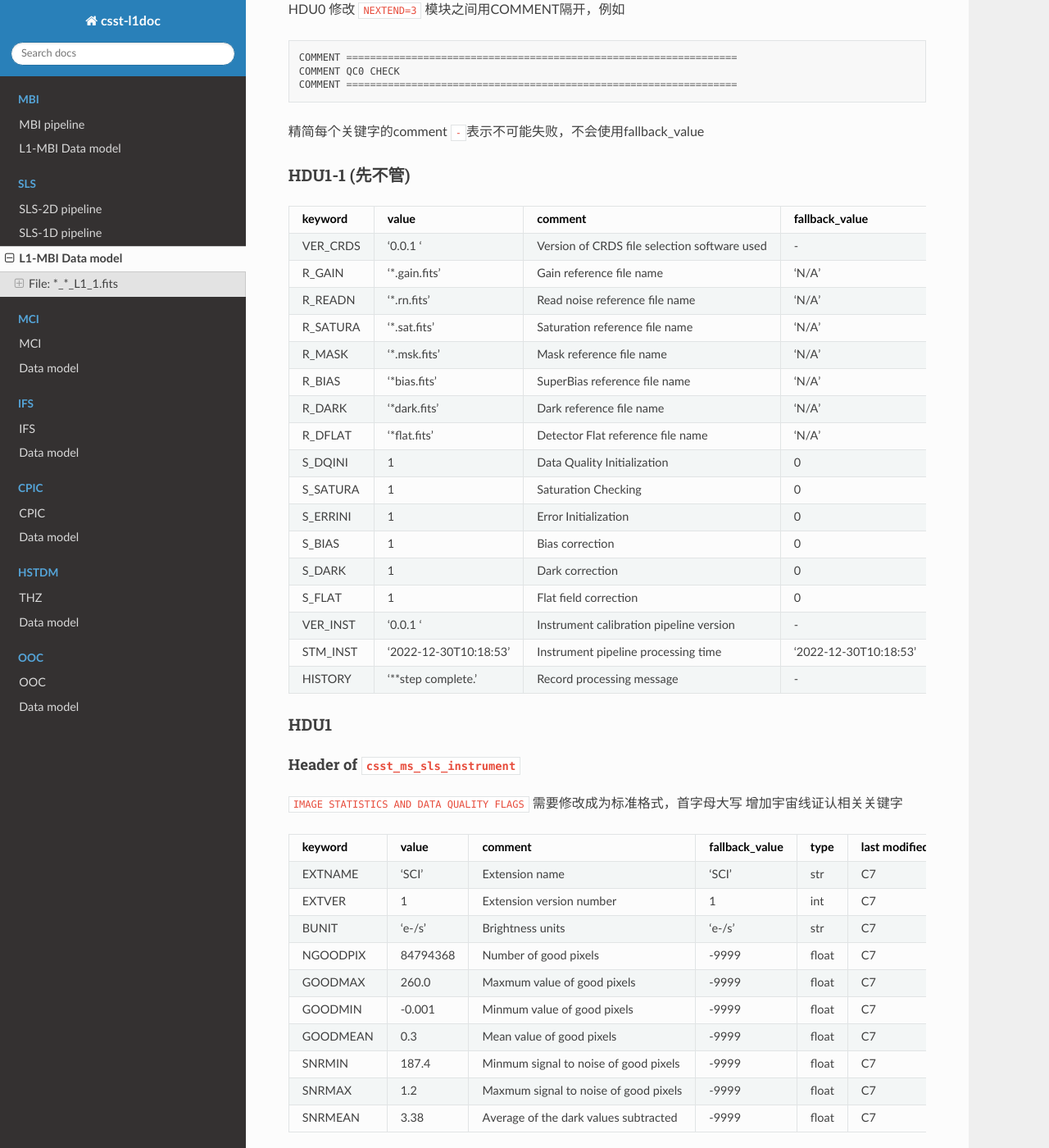
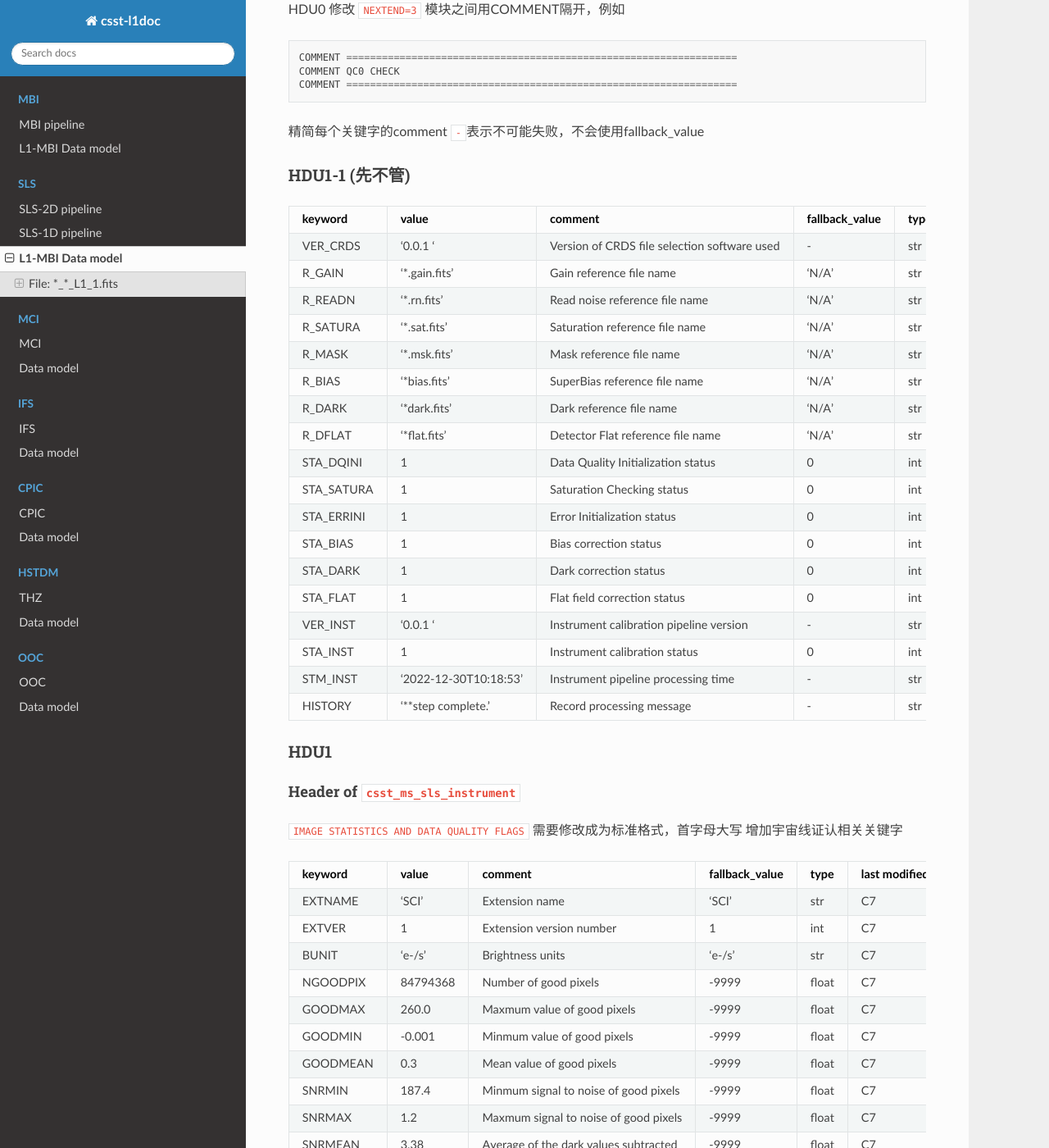
Before and after one commit to hypergravity/csst-doc-msc, a Sphinx documentation site: the page built from docs/source/sls/data_model.md, in a window 1280 px wide and 1400 px high, scrolled down 578 px. Shown: the whole window at 82% size. Built offline with Sphinx 7.4.7 and the Read the Docs theme 2.0.0, drawn with Linux system fonts in a browser that asks for light colours.

Commit message:
Update data_model.md

```diff
--- a/docs/source/sls/data_model.md
+++ b/docs/source/sls/data_model.md
@@ -39,14 +39,15 @@ COMMENT ==================================================================
 | R_BIAS             | '*bias.fits'           | SuperBias reference file name                 | 'N/A'                 | str    | C7  |
 | R_DARK             | '*dark.fits'           | Dark reference file name                      | 'N/A'                 | str    | C7  |
 | R_DFLAT            | '*flat.fits'           | Detector Flat reference file name             | 'N/A'                 | str    | C7  |
-| S_DQINI            | 1                     | Data Quality Initialization                   | 0                     | int  | C7  |
-| S_SATURA           | 1                      | Saturation Checking                           | 0                     | int   | C7  |
-| S_ERRINI           | 1                      | Error Initialization                          | 0                     | int   | C7  |
-| S_BIAS             | 1                      | Bias correction                               | 0                     | int   | C7  |
-| S_DARK             | 1                     | Dark correction                               | 0                     | int   | C7  |
-| S_FLAT             | 1                      | Flat field correction                         | 0                     | int   | C7  |
+| STA_DQINI            | 1                     | Data Quality Initialization status             | 0                     | int  | C7  |
+| STA_SATURA           | 1                      | Saturation Checking status                 | 0                     | int   | C7  |
+| STA_ERRINI           | 1                      | Error Initialization status                 | 0                     | int   | C7  |
+| STA_BIAS             | 1                      | Bias correction status                      | 0                     | int   | C7  |
+| STA_DARK             | 1                     | Dark correction status                       | 0                     | int   | C7  |
+| STA_FLAT             | 1                      | Flat field correction status                 | 0                     | int   | C7  |
 | VER_INST           | '0.0.1 '               | Instrument calibration pipeline version   | -                     | str    | C7 |
-| STM_INST | '2022-12-30T10:18:53'  | Instrument pipeline processing time                      | '2022-12-30T10:18:53' | str    | C7  |
+| STA_INST        | 1  | Instrument calibration status | 0 | int | C7 |
+| STM_INST | '2022-12-30T10:18:53'  | Instrument pipeline processing time             | -  | str    | C7  |
 | HISTORY            | '**step complete.'     | Record processing message                     | -              | str    | C7  |
 
 ### HDU1
```
